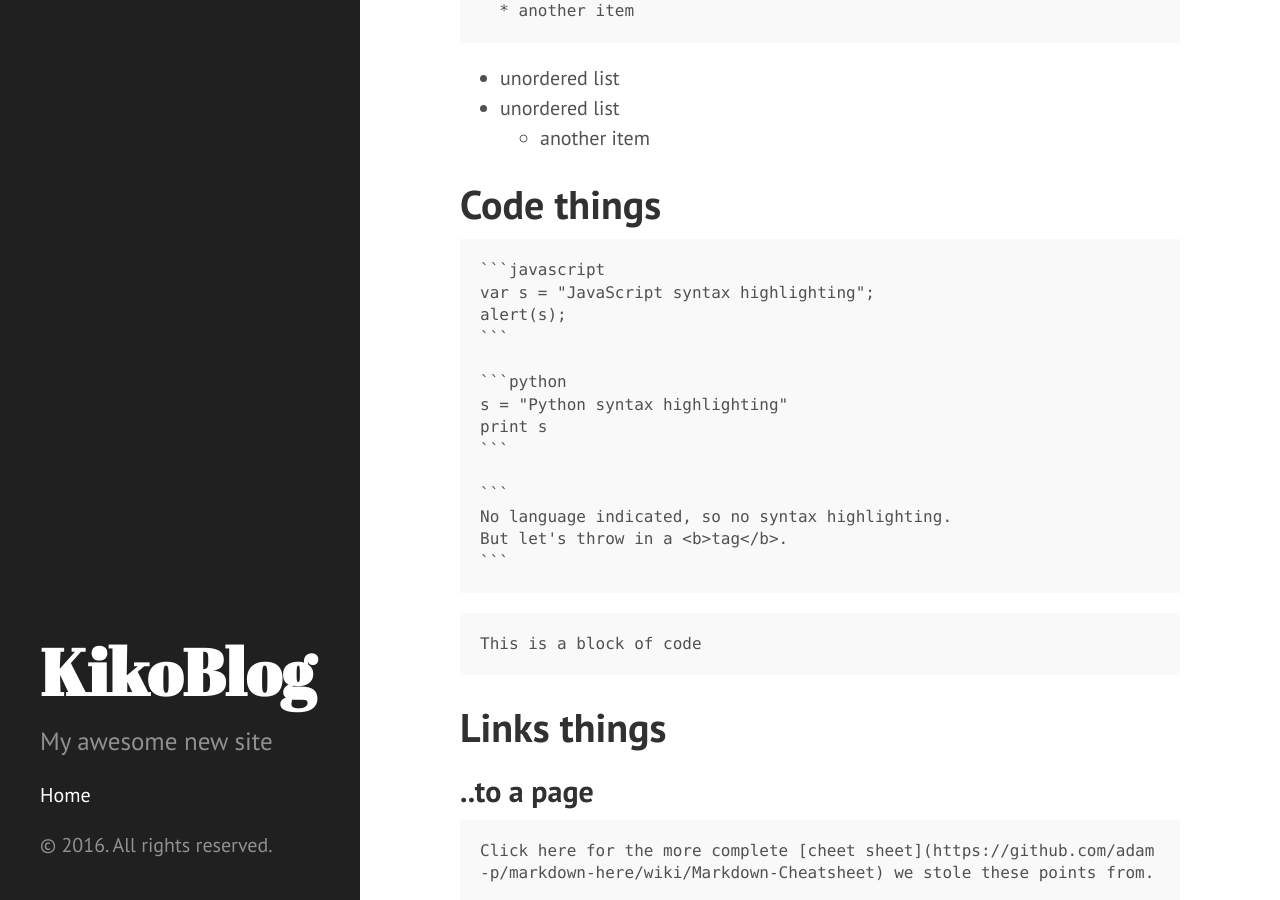
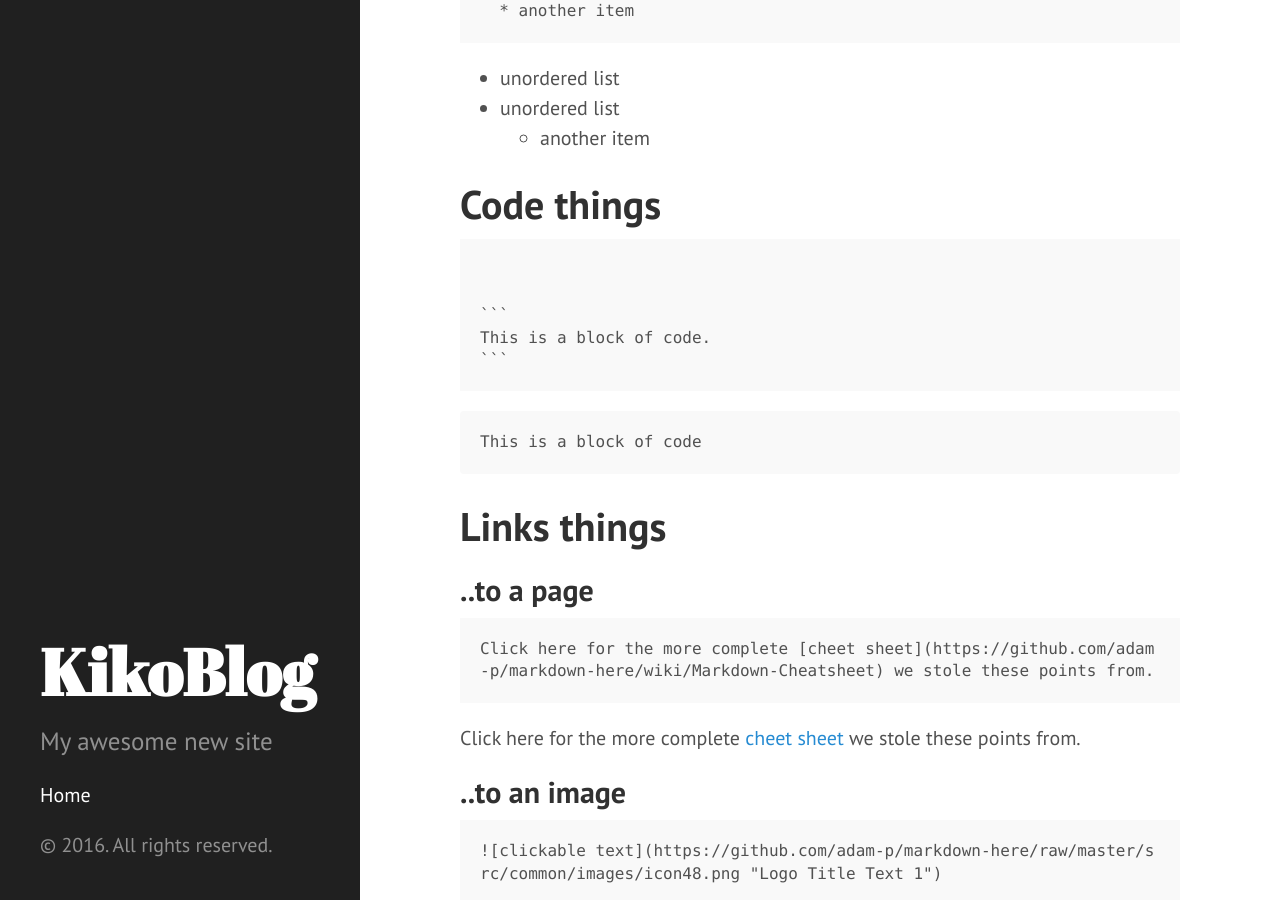
Before and after one commit to KikoBlog/KikoBlog.github.io, a Jekyll site: the page built from _posts/2016-01-21-markdown-cheatsheet.markdown, in a window 1280 px wide and 900 px high, scrolled down 1066 px. Built offline with Jekyll 4.4.1, drawn with Linux system fonts in a browser that asks for light colours.

Commit message:
Update 2016-01-21-markdown-cheatsheet.markdown

````diff
--- a/_posts/2016-01-21-markdown-cheatsheet.markdown
+++ b/_posts/2016-01-21-markdown-cheatsheet.markdown
@@ -52,19 +52,10 @@ _italics_
 
 # Code things
 
-<pre lang="no-highlight"><code>```javascript
-var s = "JavaScript syntax highlighting";
-alert(s);
-```
-
-```python
-s = "Python syntax highlighting"
-print s
-```
+<pre lang="no-highlight"><code>
 
 ```
-No language indicated, so no syntax highlighting.
-But let's throw in a &lt;b&gt;tag&lt;/b&gt;.
+This is a block of code.
 ```
 </code></pre>
 
````
